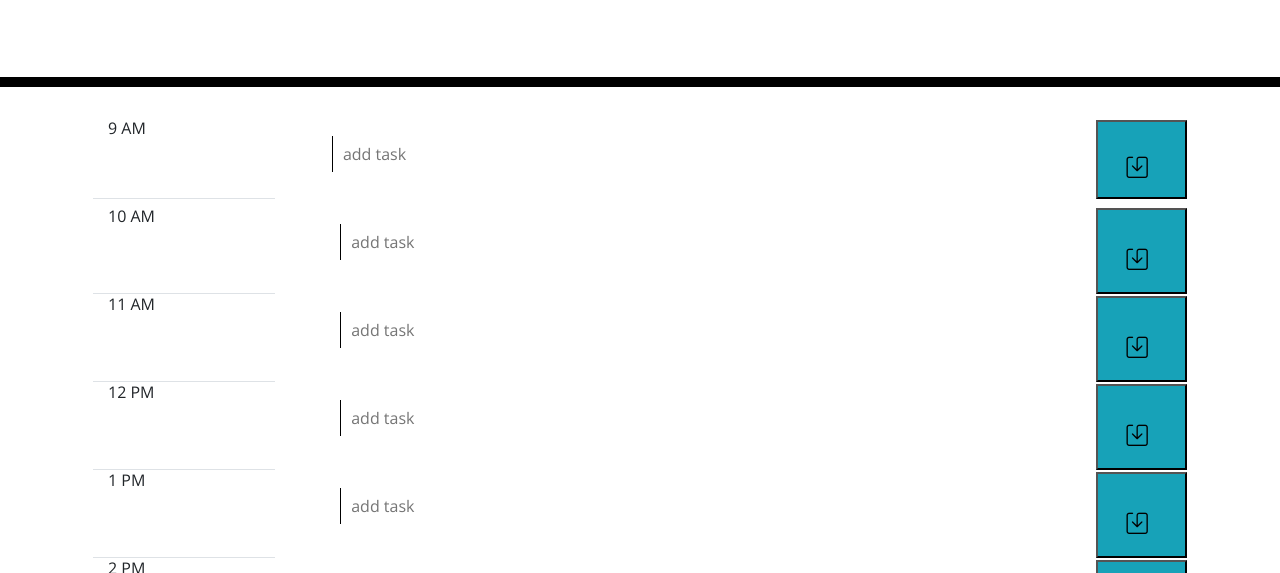
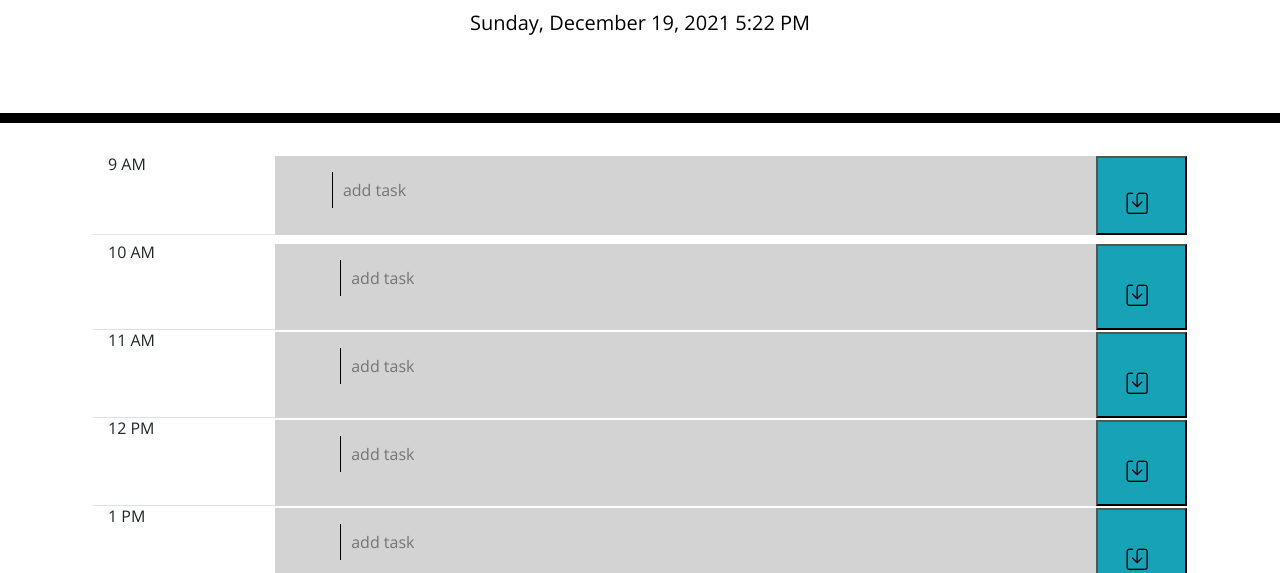
Before and after one commit to woffordlm/my-calender, a plain HTML site: page index.html in a window 1280 px wide. Shown: the part 181-754 px from the top of the page. Drawn offline with nearby package versions, Linux system fonts and the light colour scheme; files that its build step writes are made by us from their sources.

Commit message:
changed links

```diff
--- a/index.html
+++ b/index.html
@@ -19,7 +19,7 @@
       rel="stylesheet"
     />
     <link rel="stylesheet" href="https://cdn.jsdelivr.net/npm/bootstrap-icons@1.7.2/font/bootstrap-icons.css">
-    <link rel="stylesheet" href="./style.css" />
+    <link rel="stylesheet" href="./assets/css/style.css" />
     <title>Work Day Scheduler</title>
   </head>
 
@@ -118,6 +118,6 @@
 
     <script src="https://code.jquery.com/jquery-3.4.1.min.js"></script>
     <script src="https://cdnjs.cloudflare.com/ajax/libs/moment.js/2.24.0/moment.min.js"></script>
-    <script src="./script.js"></script>
+    <script src="./assets/js/script.js"></script>
   </body>
 </html>
```
